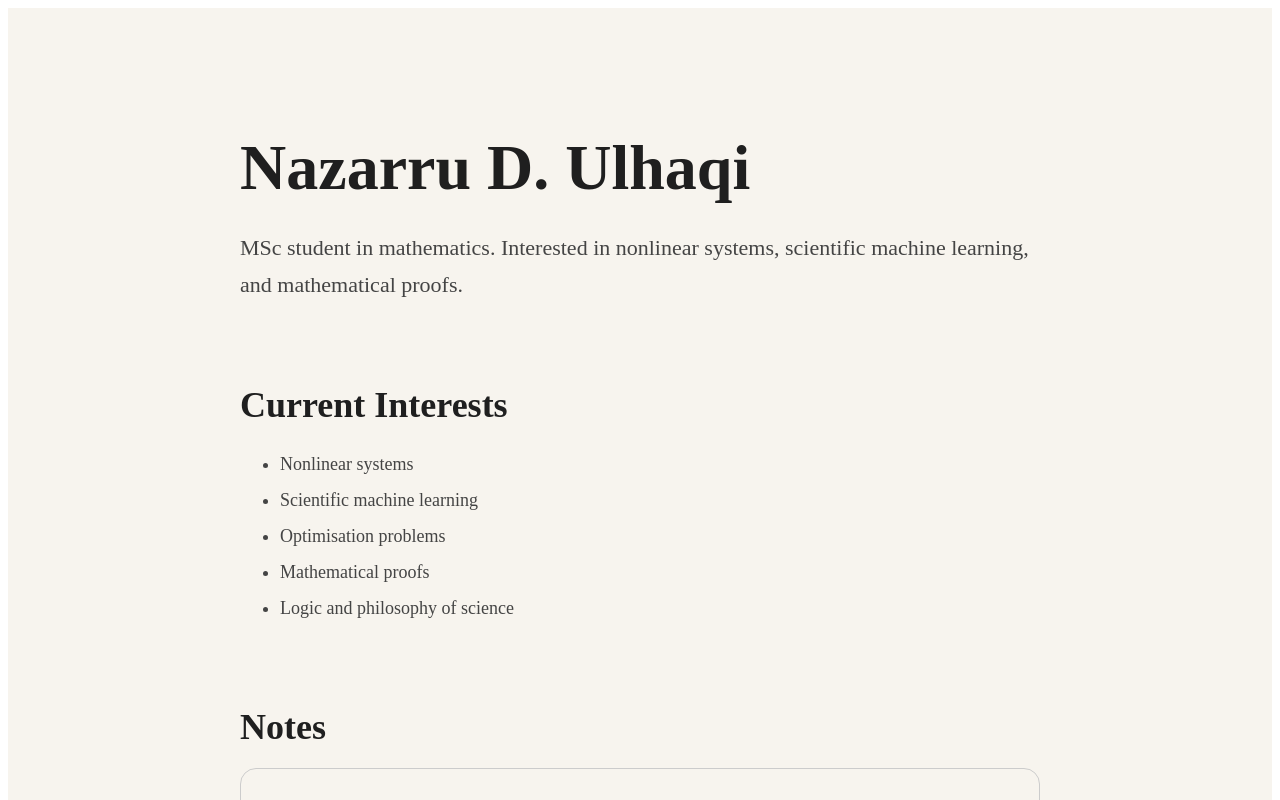
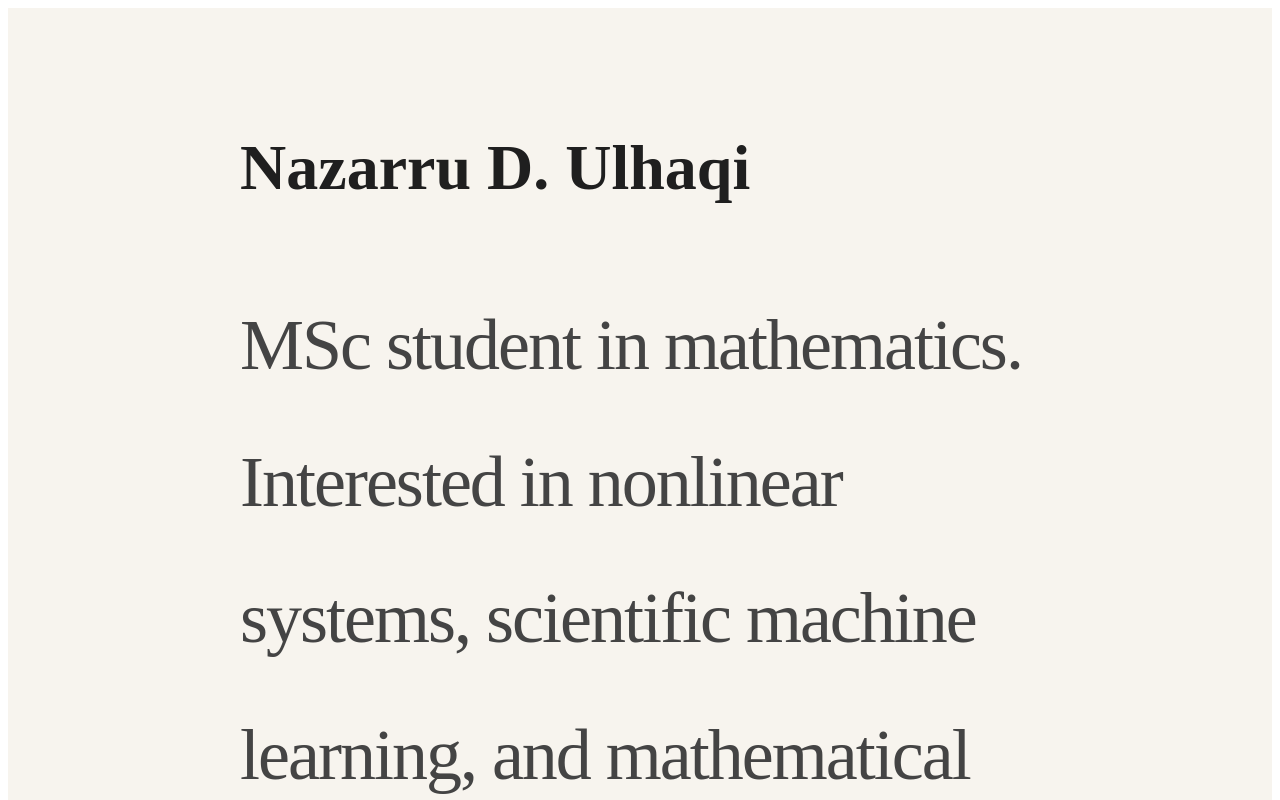
Before and after one commit to nazarru-ulhaqi/portf, a Next.js app: page / in a window 1280 px wide. Shown: the top 800 px of the page. Built offline with nearby package versions, Linux system fonts and the light colour scheme.

Commit message:
Update page.js

```diff
--- a/src/app/page.js
+++ b/src/app/page.js
@@ -3,7 +3,7 @@ export default function Home() {
     <main style={{ minHeight: "100vh", background: "#f7f4ee", color: "#1f1f1f", padding: "80px 24px", fontFamily: "serif" }}>
       <div style={{ maxWidth: "800px", margin: "0 auto" }}>
         <h1 style={{ fontSize: "64px", marginBottom: "24px" }}>Nazarru D. Ulhaqi</h1>
-        <p style={{ fontSize: "22px", lineHeight: 1.7, color: "#444" }}>
+        <p style={{ fontSize: "72px", fontWeight: "500", letterSpacing: "-2px", lineHeight: 1.9, color: "#444" }}>
           MSc student in mathematics. Interested in nonlinear systems, scientific machine learning, and mathematical proofs.
         </p>
 
```
